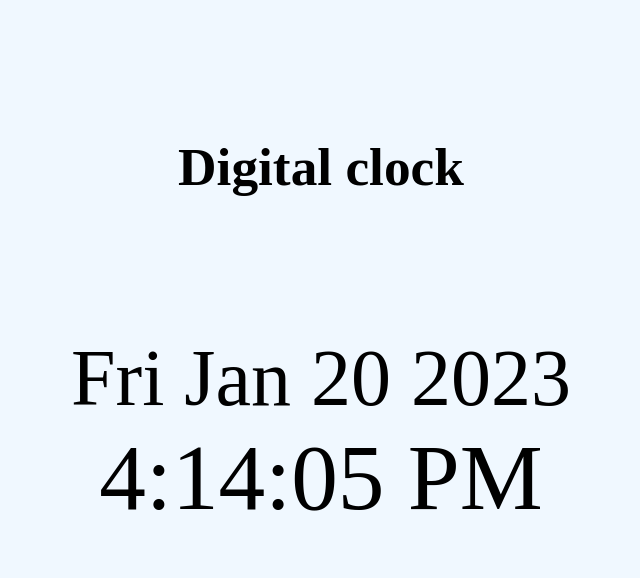
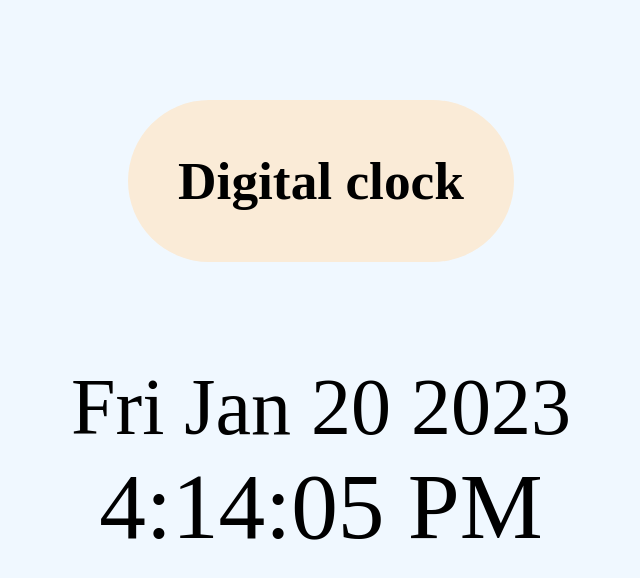
Before and after one commit to iffahfatinny/digital-clock, a plain HTML site: page index.html in a window 1280 px wide. Shown: the whole page, without its empty margins (319-959 px from the left). Drawn offline with Linux system fonts and the light colour scheme.

Commit message:
add style

```diff
--- a/styles.css
+++ b/styles.css
@@ -12,8 +12,11 @@ body{
 }
 
 h1{
-  padding: 100px;
+  margin: 100px;
+  padding: 50px;
   font-size: 40pt;
+  border-radius: 100px;
+  background-color: antiquewhite;
 }
 
 #clock{
```
